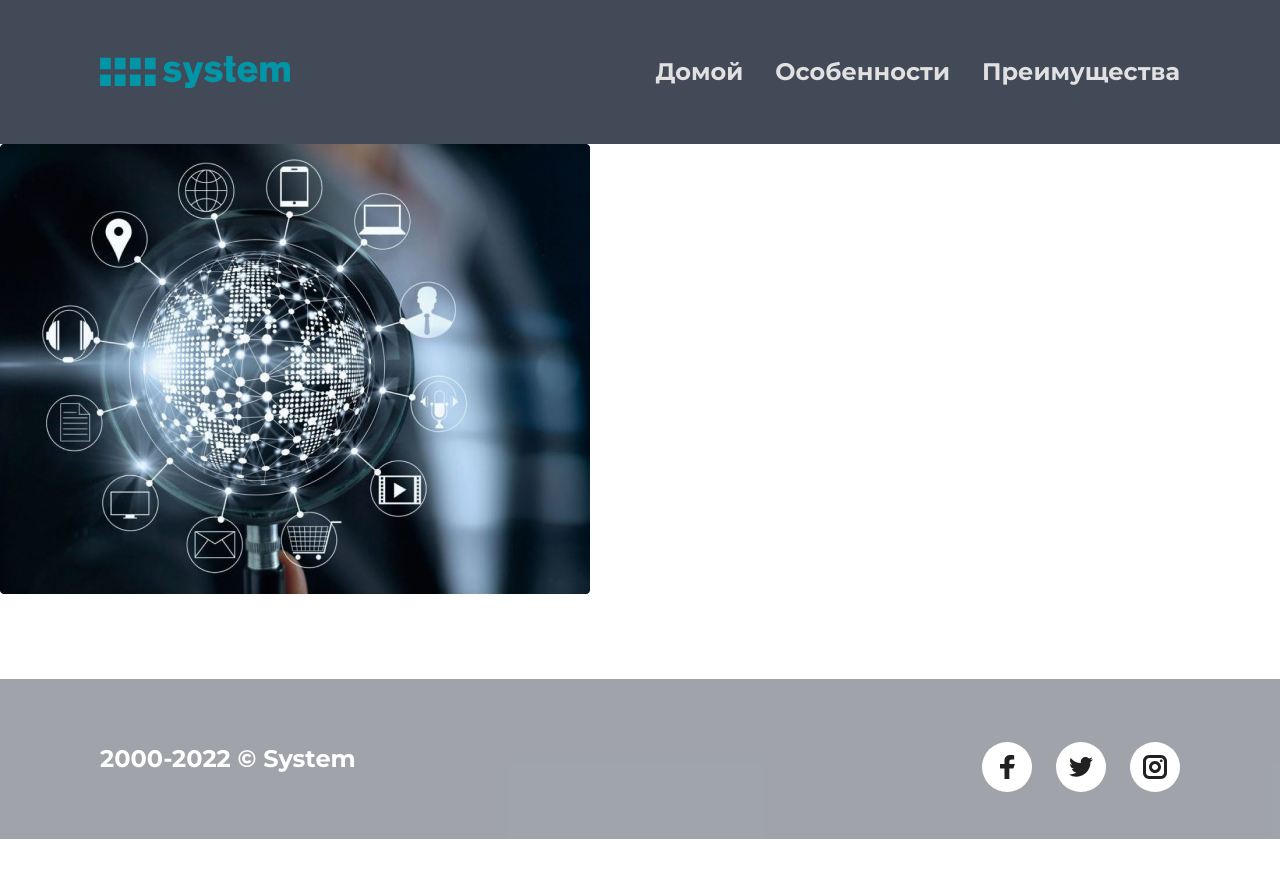
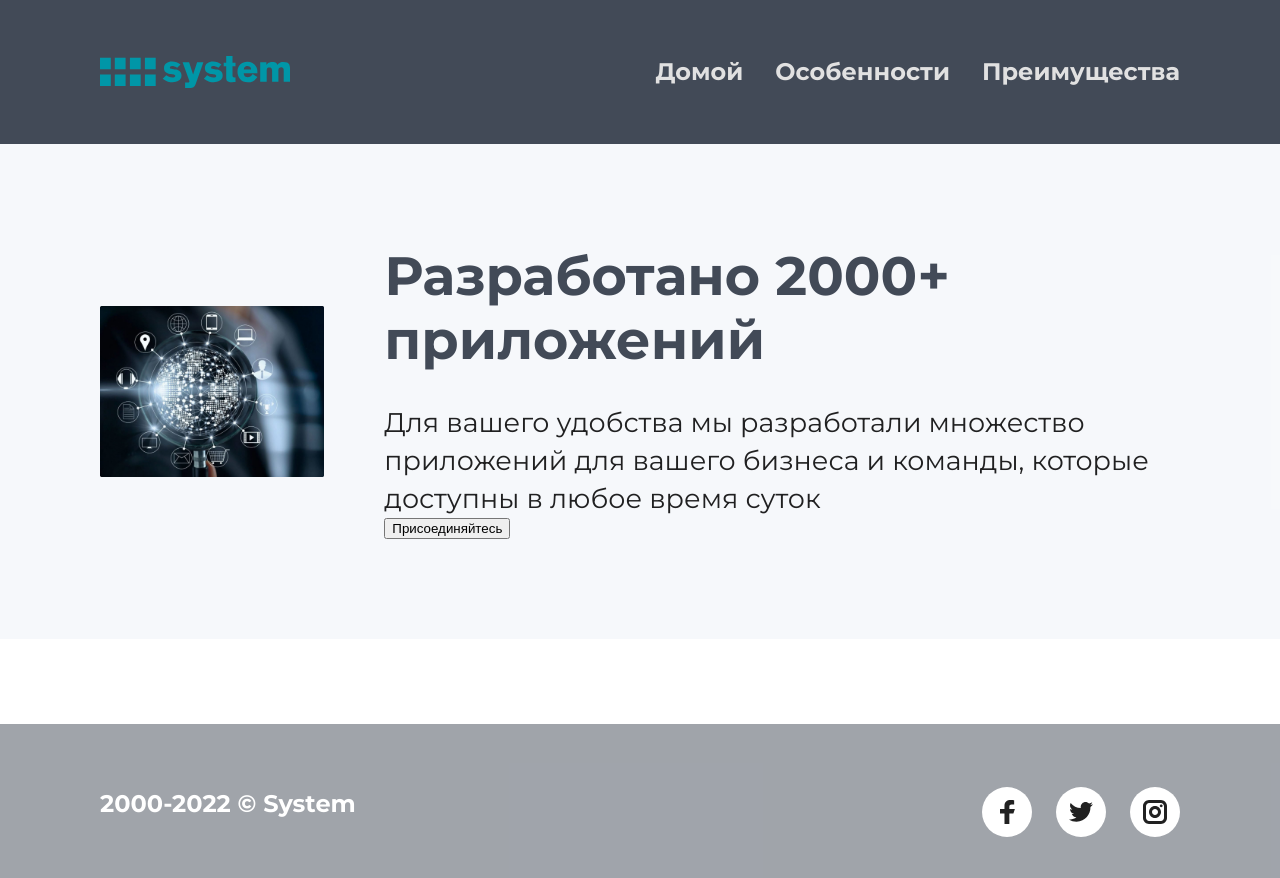
Before and after one commit to tyulari/FE_INTENSIVE, a plain HTML site: page index.html in a window 1280 px wide. Before the commit the page ends 839 px from the top, so only its background shows below. Drawn offline with Linux system fonts and the light colour scheme.

Commit message:
add section-hero

```diff
--- a/index.html
+++ b/index.html
@@ -41,11 +41,25 @@
        </header>
        <main class="app__main">
             <section class="hero">
-                <div class="hero__conteiner conteiner">
+                <div class="hero__conteiner container">
                     <div class="hero__content">
                         <figure class="hero__figure">
-                            <img src="assets/hero_1.jpg" alt="" class="hero__image">
+                            <img src="assets/hero_1.jpg" alt=""
+                             class="hero__image"/>
                         </figure>
+                        <div class="hero__text">
+                            <h1 class="hero__title">
+                                Разработано 2000+ приложений
+                            </h1>
+                            <div class="hero__subtitle">
+                                Для вашего удобства мы разработали множество приложений для
+                                вашего бизнеса и команды, которые доступны
+                                в любое время суток
+                            </div>
+                            <button class="hero__button">
+                                Присоединяйтесь
+                            </button>
+                        </div>
                     </div>
                 </div>
             </section>
--- a/style.css
+++ b/style.css
@@ -113,3 +113,40 @@ p {
 .footer__menu-link {
     margin-left: 24px;/*расстояние между надписями домой особенности преимущества*/
 }
+
+.hero {
+    padding: 100px 0;
+    background: rgba(246, 248, 251, 0.9);
+}
+
+.hero__content {
+    display: flex;
+    align-items: center;
+}
+
+.hero__figure {
+    width: 50%;
+}
+
+.hero__image {
+
+}
+
+.hero__text {
+    margin-left: 60px;
+}
+
+.hero__title {
+    font-weight: 700;
+    font-size: 54px;
+    line-height: 64px;
+    color: #424A57;
+    margin-bottom: 32px;
+}
+
+.hero__subtitle {
+    font-weight: 400;
+    font-size: 27px;
+    line-height: 38px;
+    color: rgba(0, 0, 0, 0.87);
+}
```
